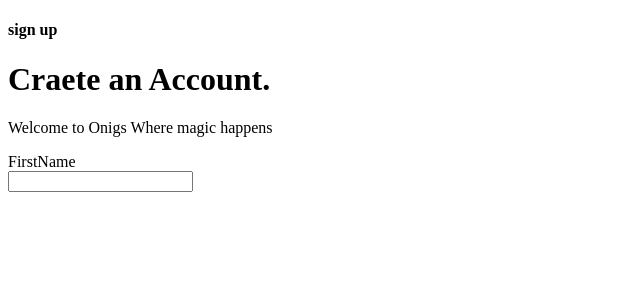
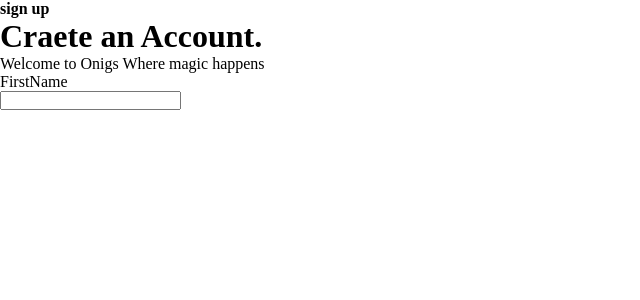
Before and after one commit to Tamarapreye-M/sign-up_form, a React (Vite) app: page / in a window 1280 px wide. Shown: the top 300 px of the page, without its empty margins (0-640 px from the left). Built offline with nearby package versions, Linux system fonts and the light colour scheme.

Commit message:
styles setup

```diff
--- a/src/App.css
+++ b/src/App.css
@@ -0,0 +1,25 @@
+* {
+	margin: 0;
+	padding: 0;
+	box-sizing: border-box;
+}
+body {
+	height: 100vh;
+}
+
+.main-container {
+	display: flex;
+	justify-content: center;
+	align-items: center;
+	height: 70vh;
+}
+.card {
+	text-align: center;
+}
+form {
+	text-align: left;
+	margin-block: 2rem;
+	display: grid;
+	grid-template-columns: 1fr;
+	grid-template-rows: 70px;
+}
```
